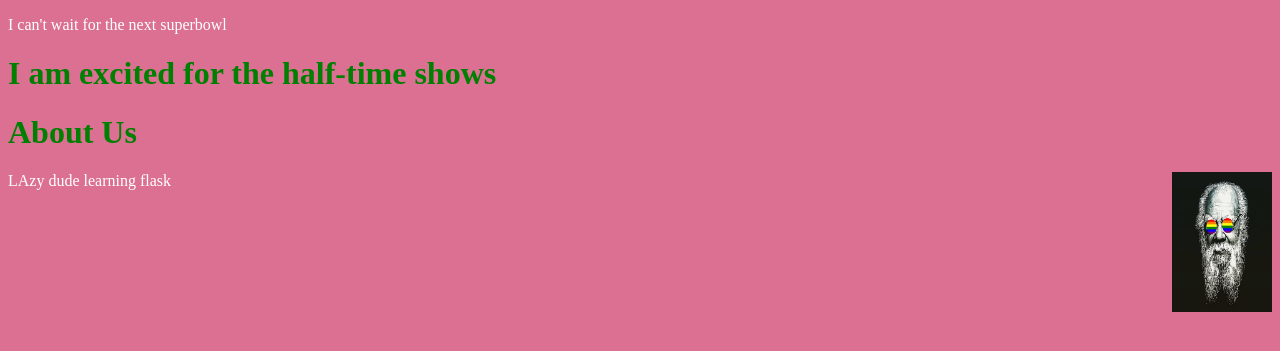
After one commit to ananthakrishnanh/Learning-Flask, a Flask app: page /about in a window 1280 px wide. The commit adds this page. Shown: the top 351 px of the page. Run offline with Flask 2, Linux system fonts and the light colour scheme.

Commit message:
assignment

```diff
--- a/app.py
+++ b/app.py
@@ -11,5 +11,9 @@ def hello_world():
 def football():
     return render_template('football.html')
 
+@app.route('/about', methods=['GET'])
+def about():
+    return render_template('about.html')
+
 if __name__ == '__main__':
     app.run(port=4000, debug=True)
--- a/static/css/style.css
+++ b/static/css/style.css
@@ -8,3 +8,7 @@ html,body{
 h1{
     color: green;
 }
+img{
+    float: right;
+    margin: 0px 0px 15px 20px;
+}
--- /dev/null
+++ b/templates/about.html
@@ -0,0 +1,9 @@
+{% extends 'structure.html' %}
+
+    {% block main %}
+        <title>About</title>
+        <h1>About Us</h1>
+        <p><img src="../static/image/periyar.jpg" alt="" width="100" height="140">
+        LAzy dude learning flask</p>
+
+    {% endblock %}
```
Also changed, not shown: static/image/periyar.jpg (added).
